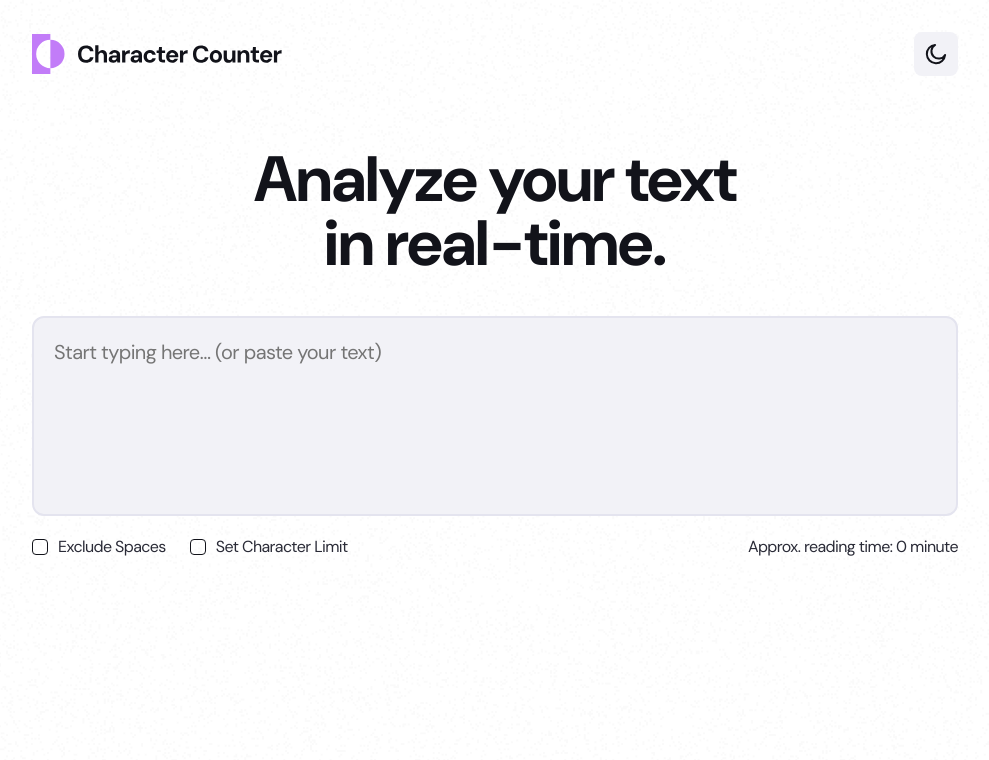
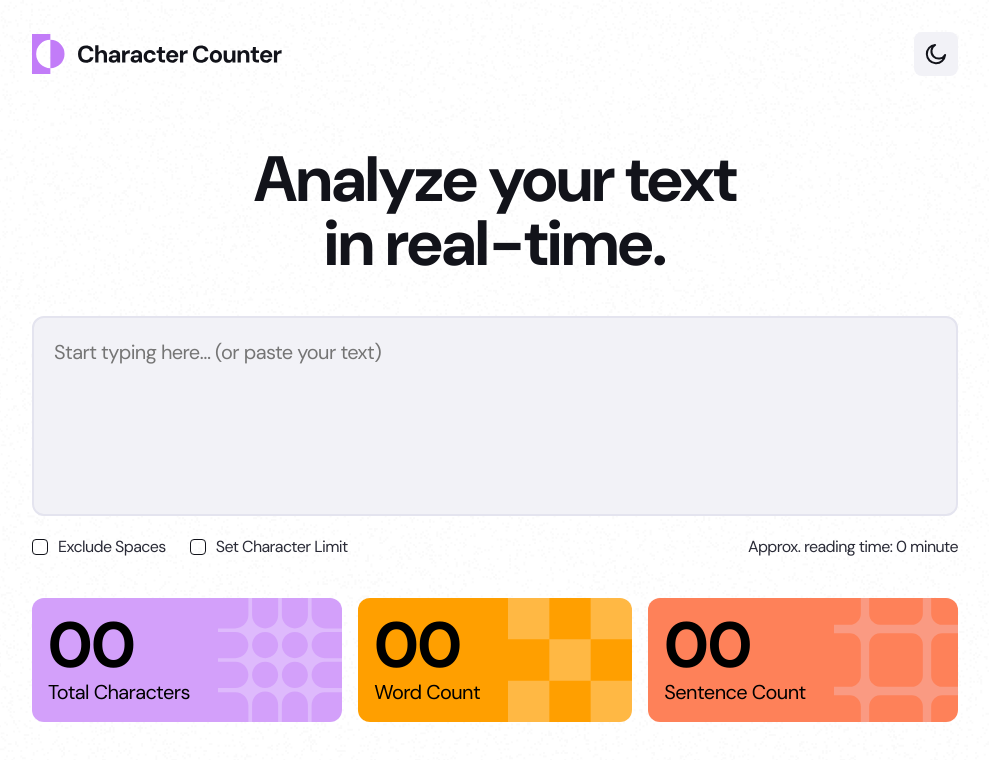
Before and after one commit to RicardoGeada/fm-character-counter, a React (Vite) app: page / in a window 1280 px wide. Shown: the top 760 px of the page, without its empty margins (145-1134 px from the left). Built offline with nearby package versions, Linux system fonts and the light colour scheme.

Commit message:
feat(stats): create HTML and CSS layout for stats section

```diff
--- a/src/App.scss
+++ b/src/App.scss
@@ -1,3 +1,5 @@
+@use "./fonts";
+
 .content {
   max-width: 990px;
   margin: 0 auto;
@@ -18,6 +20,64 @@
   max-width: 510px;
 }
 
+/* stats */
+.stat-container {
+  display: flex;
+  justify-content: space-between;
+  align-items: center;
+  gap: 16px;
+  width: 100%;
+  flex-wrap: wrap;
+}
+
+.stat {
+  padding: 16px;
+  border-radius: 12px;
+  background-position: right;
+  background-size: contain;
+  background-repeat: no-repeat;
+  flex-grow: 1;
+
+  &-value {
+    @include fonts.apply-text("1");
+  }
+
+  &-title {
+    @include fonts.apply-text("3");
+  }
+
+  &--total-characters {
+    @extend .stat;
+    background-image: url("./assets/images/pattern-character-count.svg");
+    background-color: var(--color-purple-400);
+  }
+
+  &--word-count {
+    @extend .stat;
+    background-image: url("./assets/images/pattern-word-count.svg");
+    background-color: var(--color-yellow-500);
+  }
+
+  &--sentence-count {
+    @extend .stat;
+    background-image: url("./assets/images/pattern-sentence-count.svg");
+    background-color: var(--color-orange-500);
+  }
+}
+
+@media (max-width: 768px) {
+  .stat-container {
+    flex-direction: column;
+  }
+
+  .stat {
+    width: 100%;
+    &-value {
+      @include fonts.apply-text("1-mobile");
+    }
+  }
+}
+
 @media (max-width: 576px) {
   .main-content {
     padding: 0 16px;
--- a/src/App.tsx
+++ b/src/App.tsx
@@ -22,6 +22,24 @@ function App() {
       <main className="main-content">
         <h1 className="headline text-1">Analyze your text in real-time.</h1>
         <Textarea text={text} onChangeText={handleTextInput} excludeSpaces={excludeSpaces} onChangeExcludeSpace={handleExcludeSpacesCheck}/>
+        <section className="stat-container">
+
+          <div className="stat--total-characters">
+            <div className="stat-value">00</div>
+            <div className="stat-title">Total Characters</div>
+          </div>
+
+          <div className="stat--word-count">
+            <div className="stat-value">00</div>
+            <div className="stat-title">Word Count</div>
+          </div>
+
+          <div className="stat--sentence-count">
+            <div className="stat-value">00</div>
+            <div className="stat-title">Sentence Count</div>
+          </div>
+
+        </section>
       </main>
     </div>
   );
--- a/src/fonts.scss
+++ b/src/fonts.scss
@@ -1,4 +1,5 @@
 @use "sass:map";
+
 
 @font-face {
   font-family: "DM Sans";
```
